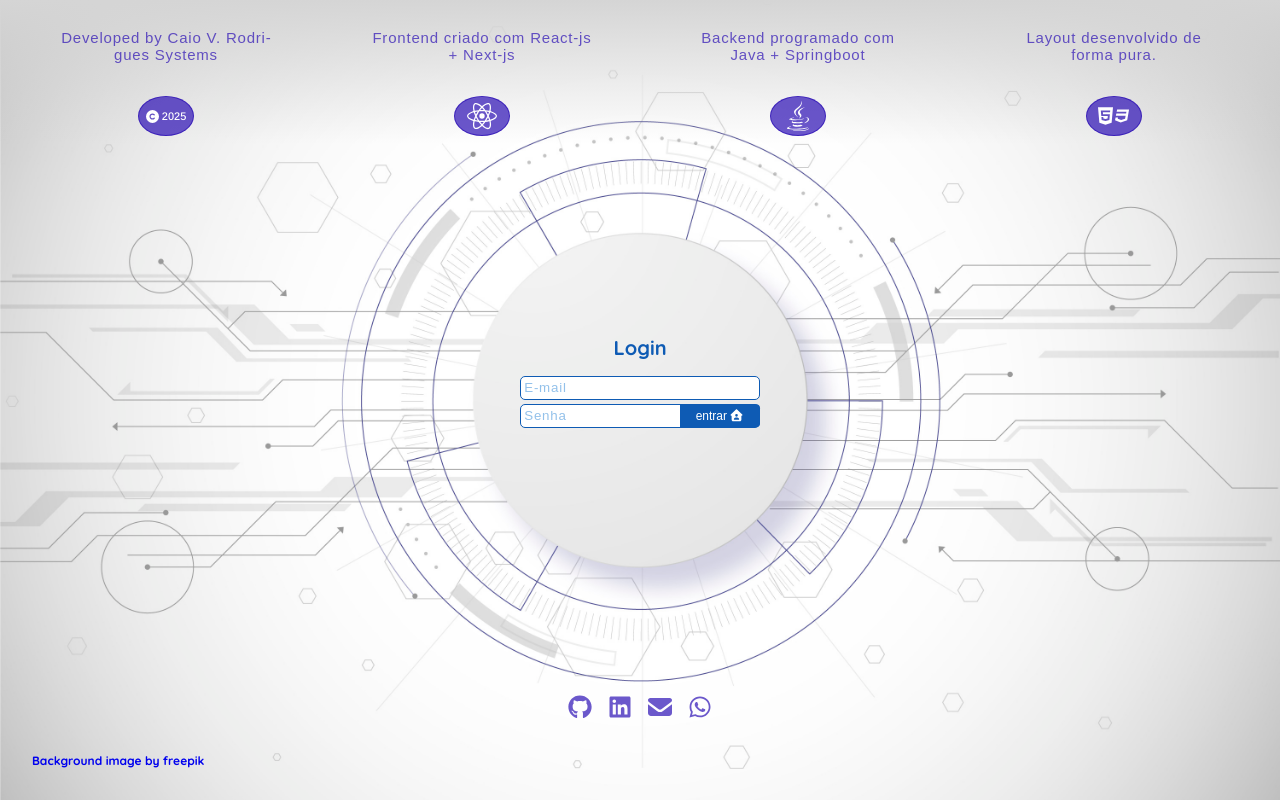
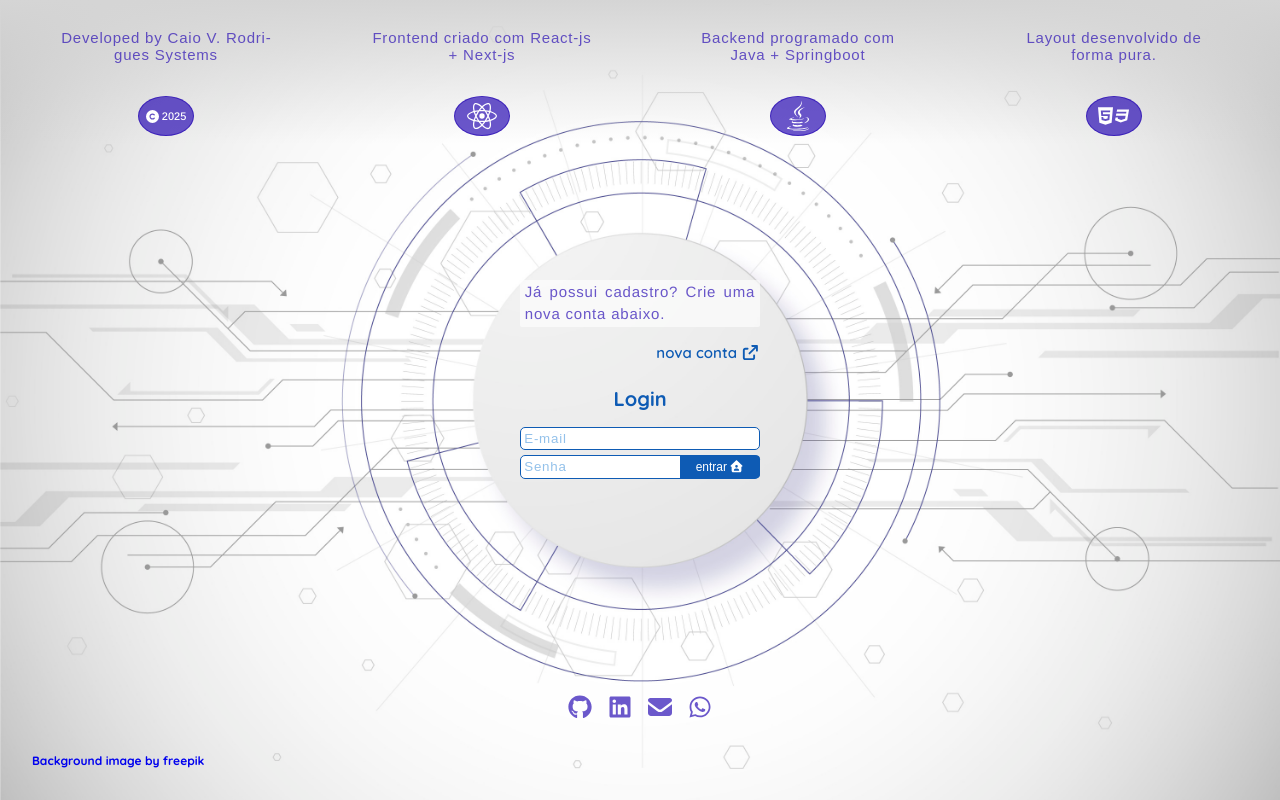
Before and after one commit to caaio-vrodrigues/caiosystems-clientside, a Next.js app: page /login in a window 1280 px wide. Built offline with nearby package versions, Linux system fonts and the light colour scheme; a web font is replaced by a local one.

Commit message:
desenvolvimento do componente NewAccount

```diff
--- a/src/components/login/Login.tsx
+++ b/src/components/login/Login.tsx
@@ -2,11 +2,13 @@ import { BottomSec } from './bottom-sec/BottomSec';
 import { Form } from './form/Form';
 import { TopSec } from './top-sec/TopSec';
 import styles from './Login.module.css';
+import { NewAccount } from './new-account/NewAccount';
 
 export const Login = () => {
   return(
     <div className={styles.loginContainer}>
       <TopSec/>
+      <NewAccount/>
       <Form/>
       <BottomSec/>
     </div>
--- a/src/components/login/bottom-sec/BottomSec.module.css
+++ b/src/components/login/bottom-sec/BottomSec.module.css
@@ -28,9 +28,11 @@
   color: var(--purpleBlue);
   height: 1.5rem;
   width: 1.5rem;
+  transition: var(--transition);
 }
 
 .wrapIcons svg:hover{
+  transition: var(--transition);
   color: var(--colorPrimaryHover);
 }
 
--- /dev/null
+++ b/src/components/login/new-account/NewAccount.module.css
@@ -0,0 +1,63 @@
+.buttonBlock{
+  display: flex;
+  flex-direction: column;
+  align-items: end;
+  width: 15rem;
+  margin-bottom: .5rem;
+}
+
+.buttonBlock span{
+  font-size: 15px;
+  color: var(--purpleBlue);
+  max-width: 24rem;
+  hyphens: auto;
+  text-align: justify;
+  letter-spacing: .8px;
+  line-height: var(--lineHeight);
+  background-color: rgba(255, 255, 255, 0.627);
+  padding: .1rem .3rem;
+  border-radius: 2px;
+}
+
+.buttonBlock button{
+  font-family: "Quicksand", sans-serif;
+  font-weight: 600;
+  font-size: 15px;
+  text-decoration: none;
+  color: var(--colorPrimary);
+  background-color: rgba(0, 0, 0, 0);
+  border: none;
+  transition: var(--transition);
+  margin-top: 1rem;
+  margin-bottom: 1rem;
+}
+
+.buttonBlock button:hover{
+  transition: var(--transition);
+  color:  var(--colorPrimaryHover);
+  cursor: pointer;
+}
+
+@media screen and (max-width: 360px){
+  .buttonBlock span{
+    padding-left: 5px;
+    padding-right: 5px;
+  }
+
+  .buttonBlock button{
+    padding-left: 5px;
+    padding-right: 5px;
+  }
+}
+
+@media screen and (max-width: 265px){
+  .buttonBlock{
+    width: 100%;
+    justify-content: center;
+    align-items: center;
+  }
+
+  .buttonBlock span{
+    text-align: center;
+  }
+}
--- /dev/null
+++ b/src/components/login/new-account/NewAccount.tsx
@@ -0,0 +1,15 @@
+'use client';
+import { FontAwesomeIcon } from '@fortawesome/react-fontawesome';
+import { faArrowUpRightFromSquare } from '@fortawesome/free-solid-svg-icons';
+import styles from './NewAccount.module.css';
+
+export const NewAccount = () => {
+  return (
+    <div className={styles.buttonBlock}>
+      <span>Já possui cadastro? Crie uma nova conta abaixo.</span>
+      <button onClick={()=>{}}>
+        nova conta <FontAwesomeIcon icon={faArrowUpRightFromSquare}/>
+      </button>
+    </div>
+  );
+}
--- a/src/styles/styles.css
+++ b/src/styles/styles.css
@@ -36,4 +36,6 @@ body{
   --letterSpacingText: .8px;
 
   --sizeIcon: 22px;
+
+  --transition: .2s;
 }
```
